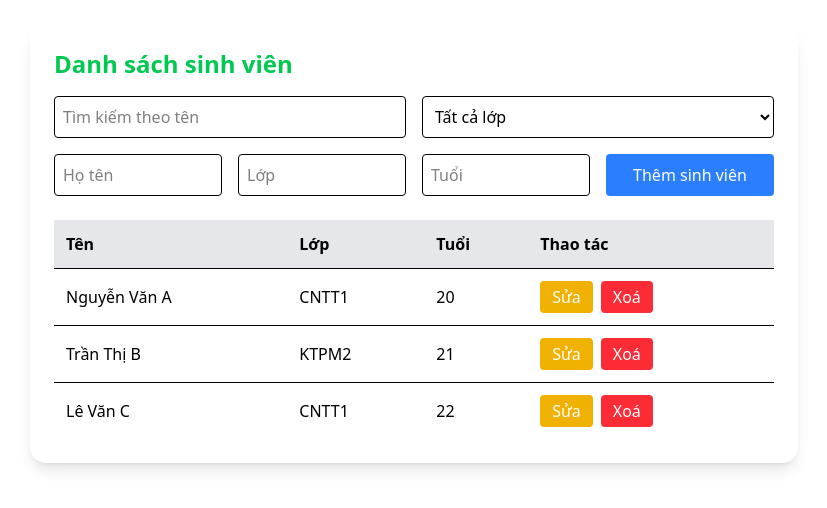
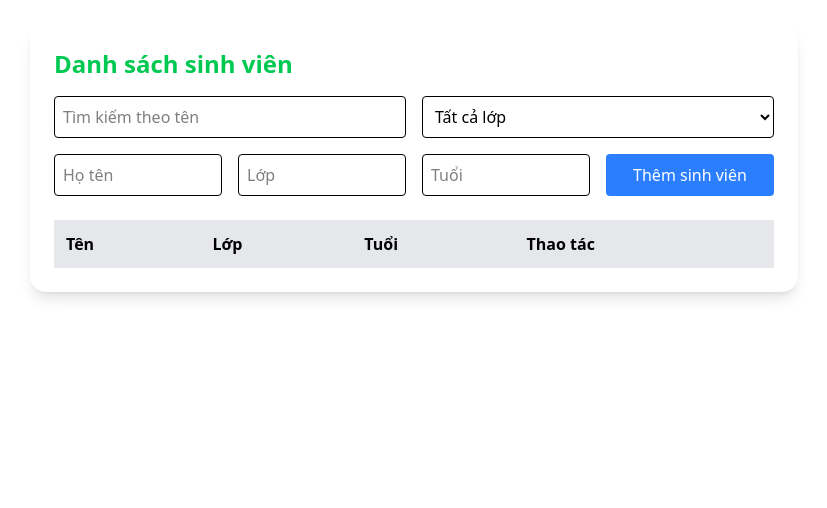
Before and after one commit to Quyen2111/22640121_NguyenTrungQuyen_KTReact, a React (Vite) app in the folder baikt/: page / in a window 1280 px wide. Shown: the top 508 px of the page, without its empty margins (226-1053 px from the left). Built offline with nearby package versions, Linux system fonts and the light colour scheme.

Commit message:
luu danh sach sinh vien vao localStorage

```diff
--- a/baikt/src/App.jsx
+++ b/baikt/src/App.jsx
@@ -1,17 +1,27 @@
-import { useState } from 'react';
+import { useState, useEffect } from 'react';
 
 function App() {
   const [search, setSearch] = useState('');
   const [selectedClass, setSelectedClass] = useState('');
-  const [students, setStudents] = useState([
-    { id: 1, ten: 'Nguyễn Văn A', lop: 'CNTT1', tuoi: 20 },
-    { id: 2, ten: 'Trần Thị B', lop: 'KTPM2', tuoi: 21 },
-    { id: 3, ten: 'Lê Văn C', lop: 'CNTT1', tuoi: 22 },
-  ]);
-
+  const [students, setStudents] = useState([]);
   const [form, setForm] = useState({ ten: '', lop: '', tuoi: '' });
   const [editingId, setEditingId] = useState(null);
   const [newStudent, setNewStudent] = useState({ ten: '', lop: '', tuoi: '' });
+
+  // Tải danh sách sinh viên từ localStorage khi trang được tải lại
+  useEffect(() => {
+    const storedStudents = localStorage.getItem('students');
+    if (storedStudents) {
+      setStudents(JSON.parse(storedStudents));
+    }
+  }, []);
+
+  // Đồng bộ danh sách sinh viên vào localStorage khi danh sách thay đổi
+  useEffect(() => {
+    if (students.length > 0) {
+      localStorage.setItem('students', JSON.stringify(students));
+    }
+  }, [students]);
 
   const handleChangeNew = (e) => {
     setNewStudent({ ...newStudent, [e.target.name]: e.target.value });
```
Also changed, not shown: baikt/MinhChung/cau8.png (added).
